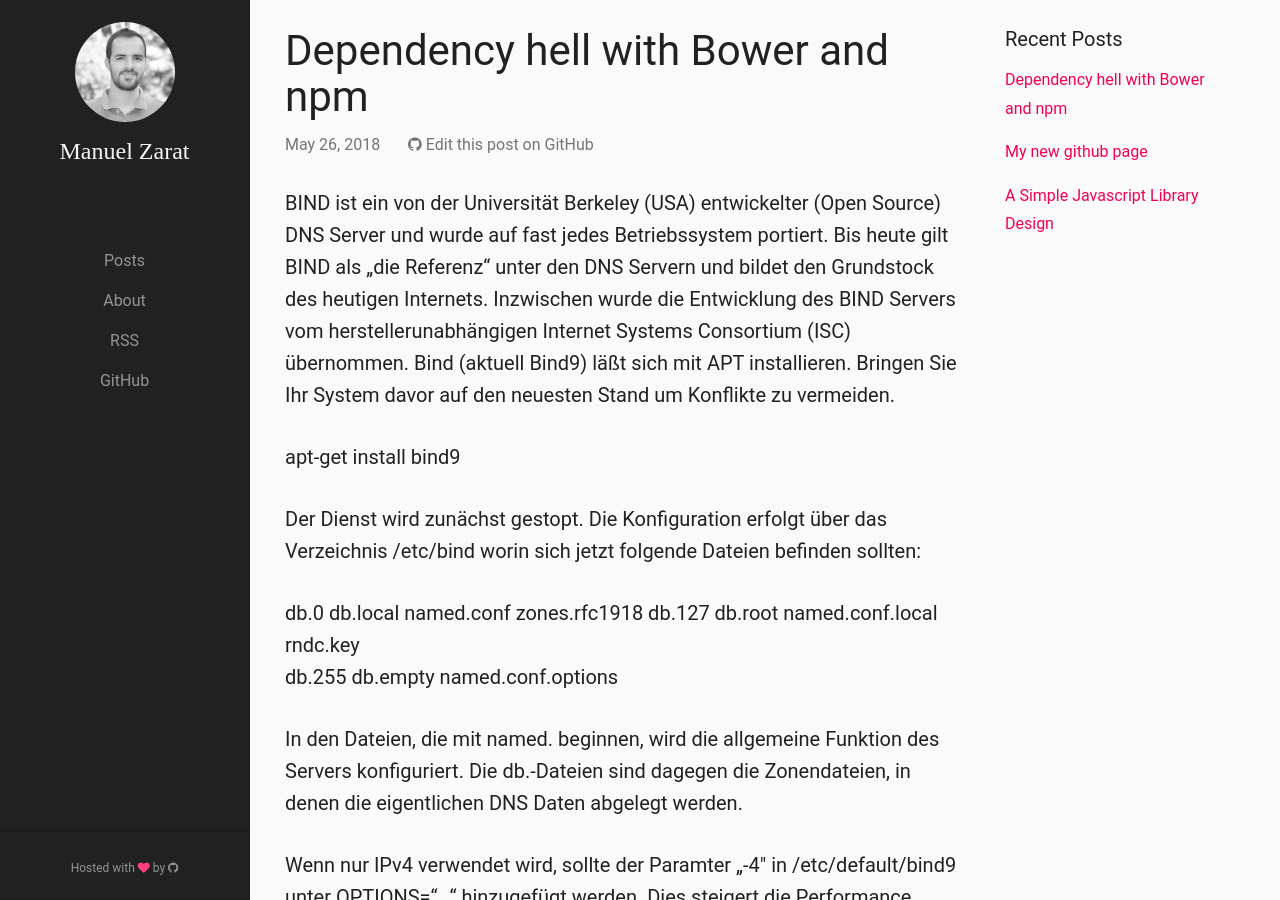
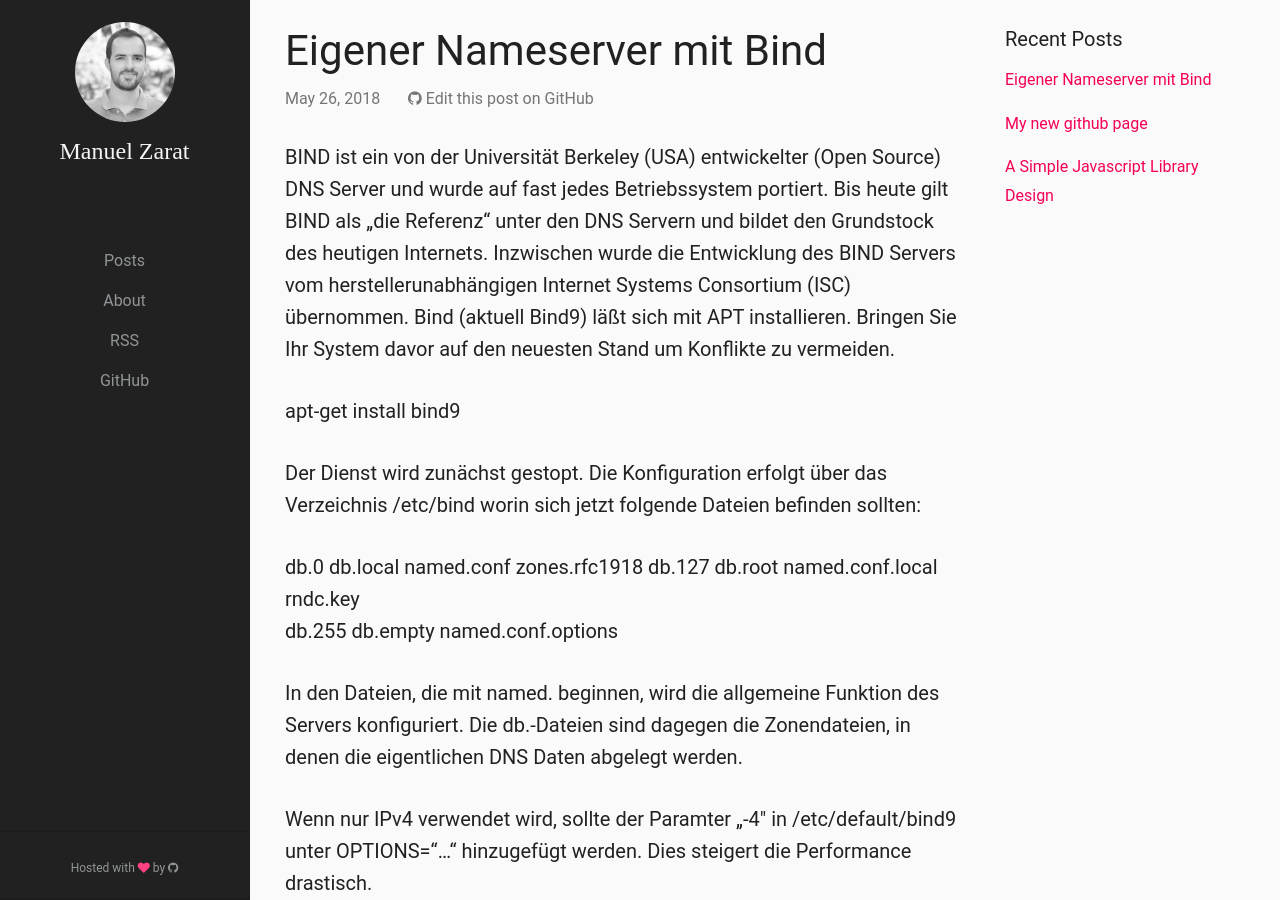
Before and after one commit to mbrain/zarat.github.io, a Jekyll site: the page built from _posts/2018-05-26-eigener-nameserver-mit-bind.markdown, in a window 1280 px wide and 900 px high. Built offline with Jekyll 4.4.1, drawn with Linux system fonts in a browser that asks for light colours.

Commit message:
Update 2018-05-26-eigener-nameserver-mit-bind.markdown

```diff
--- a/_posts/2018-05-26-eigener-nameserver-mit-bind.markdown
+++ b/_posts/2018-05-26-eigener-nameserver-mit-bind.markdown
@@ -1,7 +1,8 @@
 ---
-title: Dependency hell with Bower and npm
-author: Bernardo Pacheco
+title: Eigener Nameserver mit Bind
+author: Manuel Zarat
 layout: post
+category: tutorials
 permalink: /blog/eigener-nameserver-mit-bind
 ---
 
```
